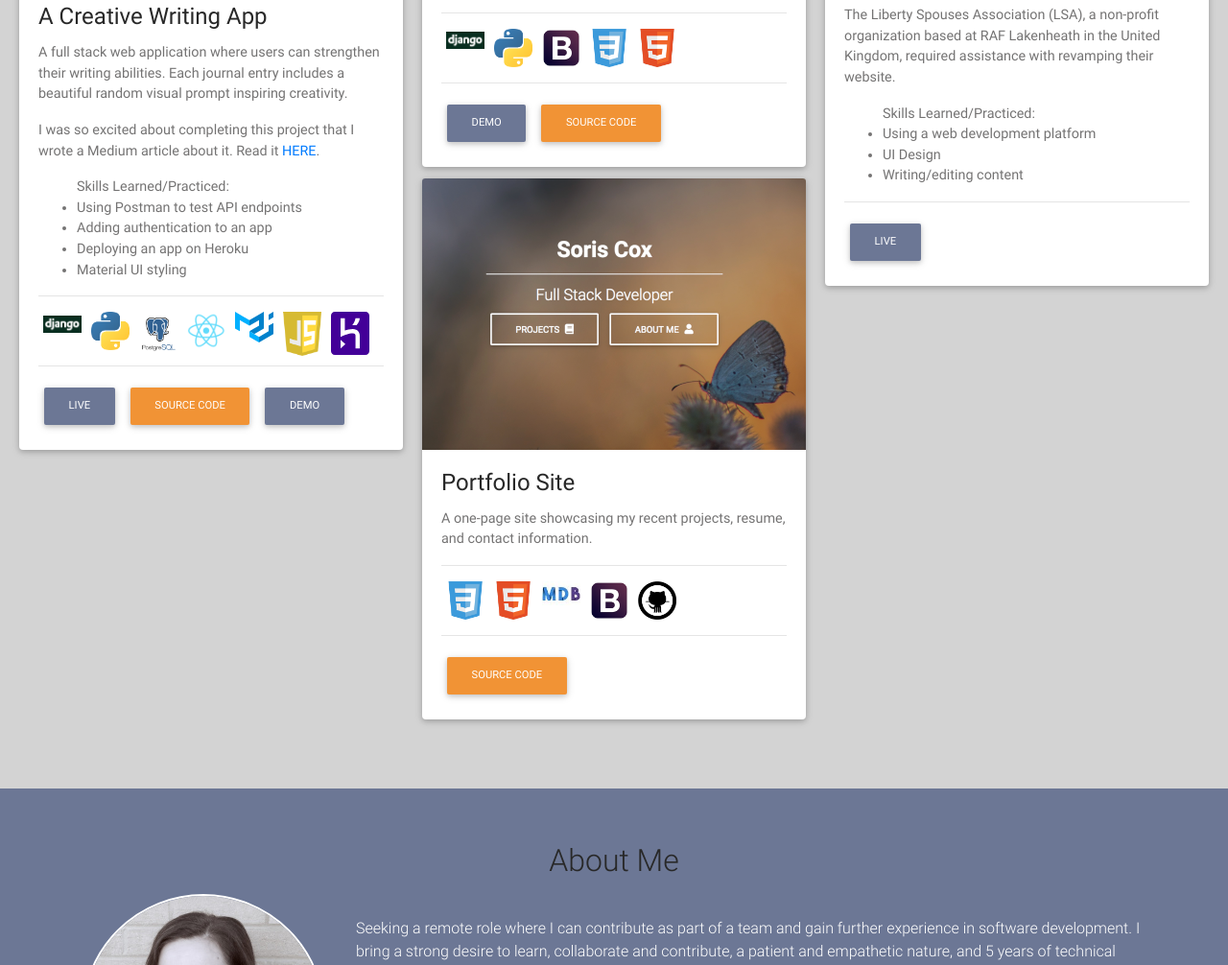
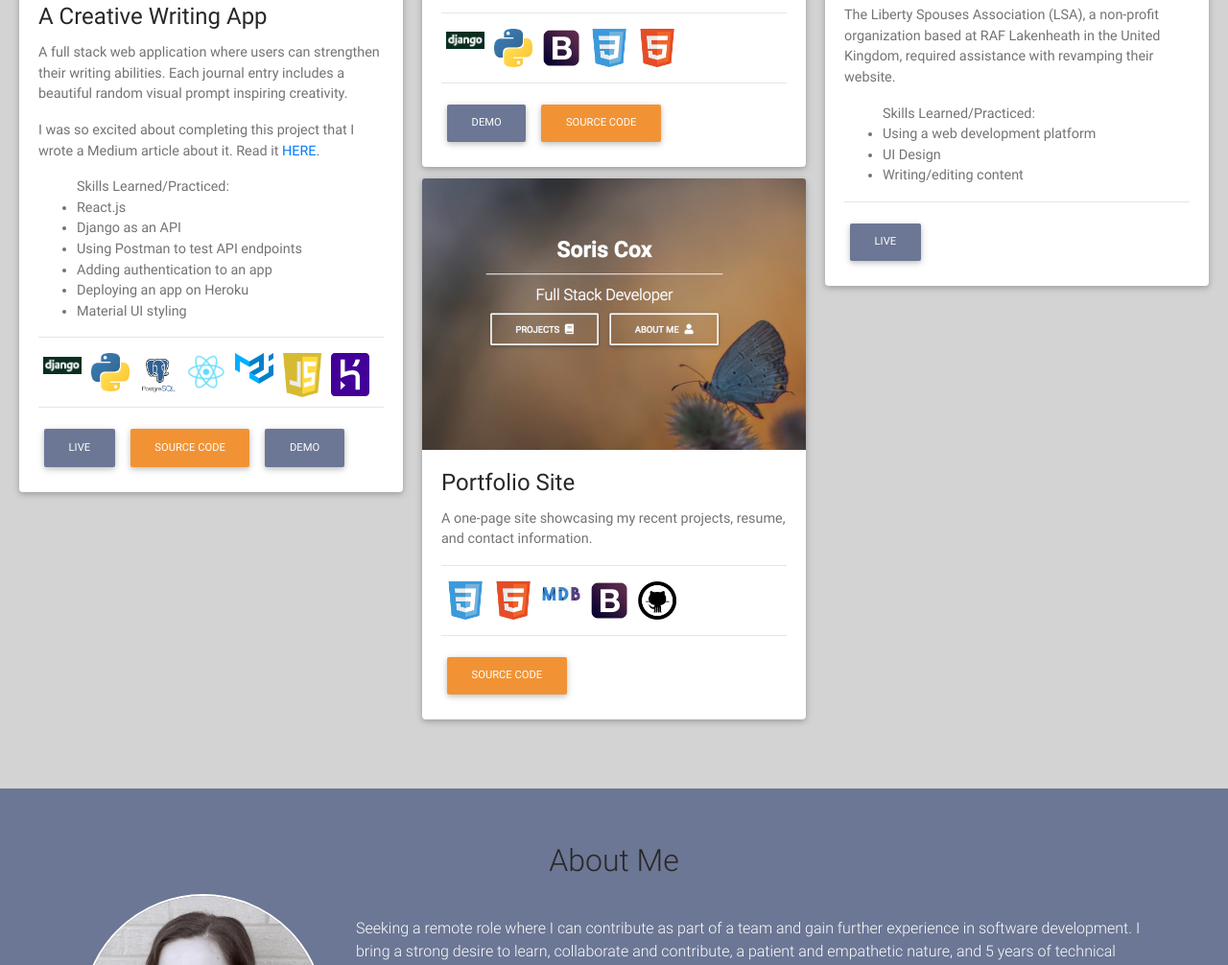
Before and after one commit to soris-codes/soris-codes.github.io, a plain HTML site: page index.html in a window 1280 px wide. Shown: the part 1310-2316 px from the top of the page at 96% size. Drawn offline with Linux system fonts and the light colour scheme.

Commit message:
Updating project

```diff
--- a/index.html
+++ b/index.html
@@ -132,6 +132,8 @@
               <p class="card-text">A full stack web application where users can strengthen their writing abilities. Each journal entry includes a beautiful random visual prompt inspiring creativity. </p><p class="card-text">I was so excited about completing this project that I wrote a Medium article about it. Read it
               <a href="https://medium.com/@soris.cox/putting-it-all-together-my-full-stack-application-capstone-project-react-and-django-rest-api-303ca72daf37">HERE</a>.</p>
               <ul class="card-text">Skills Learned/Practiced:
+                  <li>React.js</li>
+                  <li>Django as an API</li>
                   <li>Using Postman to test API endpoints</li>
                   <li>Adding authentication to an app</li>
                   <li>Deploying an app on Heroku</li>
```
